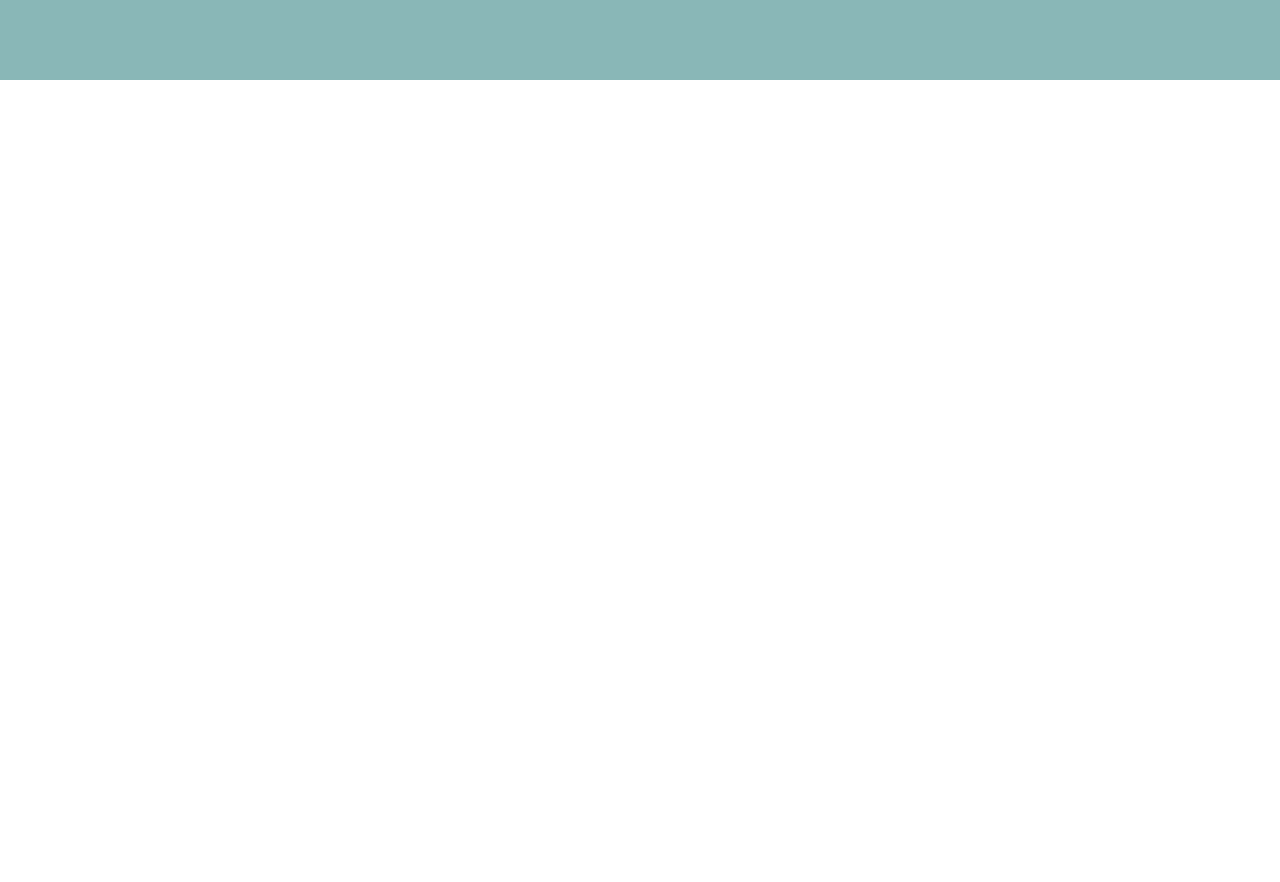
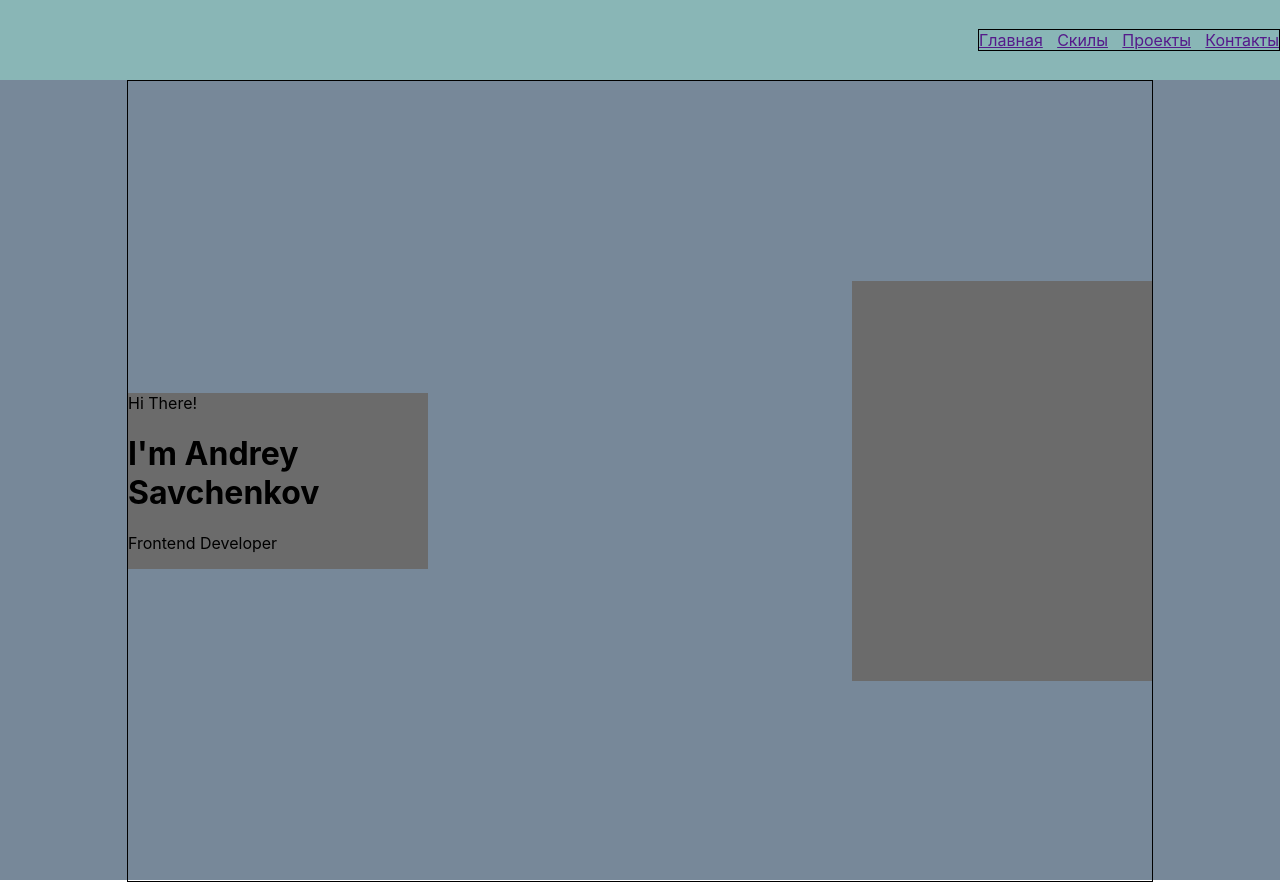
Before and after one commit to AndreySavchenkov/portfolio, a React (Create React App) app: page / in a window 1280 px wide. Before the commit the page ends 800 px from the top, so only its background shows below. Built offline with nearby package versions, Linux system fonts and the light colour scheme.

Commit message:
added Main component

```diff
--- a/src/App.tsx
+++ b/src/App.tsx
@@ -1,13 +1,15 @@
 import React from 'react';
 import './App.css';
 import {Header} from "./header/Header";
+import {Main} from "./main/Main";
 
 function App() {
-  return (
-    <div className="App">
-     <Header/>
-    </div>
-  );
+    return (
+        <div className="App">
+            <Header/>
+            <Main/>
+        </div>
+    );
 }
 
 export default App;
--- a/src/header/Header.module.css
+++ b/src/header/Header.module.css
@@ -1,4 +1,7 @@
 .header {
     height: 80px;
     background-color: #89b6b6;
+    display: flex;
+    justify-content: flex-end;
+    align-items: center;
 }
--- a/src/header/Header.tsx
+++ b/src/header/Header.tsx
@@ -1,11 +1,12 @@
 import React from "react";
 import style from './Header.module.css'
+import {Nav} from "../nav/Nav";
 
 export const Header = () => {
 
     return(
         <div className={style.header}>
-
+            <Nav/>
         </div>
     )
 }
--- /dev/null
+++ b/src/main/Main.module.css
@@ -0,0 +1,25 @@
+.mainBlock {
+    height: 100vh;
+    background-color: lightslategray;
+}
+
+.container {
+    border: 1px solid;
+    width: 80%;
+    height: 100%;
+    margin: 0 auto;
+    display: flex;
+    align-items: center;
+    justify-content: space-between;
+}
+
+.text {
+    width: 300px;
+    background-color: #6b6b6b;
+}
+
+.photo {
+    width: 300px;
+    height: 400px;
+    background-color: #6b6b6b;
+}
--- /dev/null
+++ b/src/main/Main.tsx
@@ -0,0 +1,20 @@
+import React from "react";
+import style from './Main.module.css'
+
+export const Main = () => {
+    return (
+        <div className={style.mainBlock}>
+            <div className={style.container}>
+                <div className={style.text}>
+                    <span>Hi There!</span>
+                    <h1>I'm Andrey Savchenkov</h1>
+                    <p>Frontend Developer</p>
+                </div>
+                <div className={style.photo}>
+
+                </div>
+            </div>
+
+        </div>
+    )
+}
--- a/src/nav/Nav.module.css
+++ b/src/nav/Nav.module.css
@@ -1,3 +1,6 @@
 .nav {
-
+    display: flex;
+    border: 1px solid;
+    width: 300px;
+    justify-content: space-between;
 }
--- a/src/nav/Nav.tsx
+++ b/src/nav/Nav.tsx
@@ -5,7 +5,10 @@
 
     return(
         <div className={style.nav}>
-
+            <a href="">Главная</a>
+            <a href="">Скилы</a>
+            <a href="">Проекты</a>
+            <a href="">Контакты</a>
         </div>
     )
 }
```
